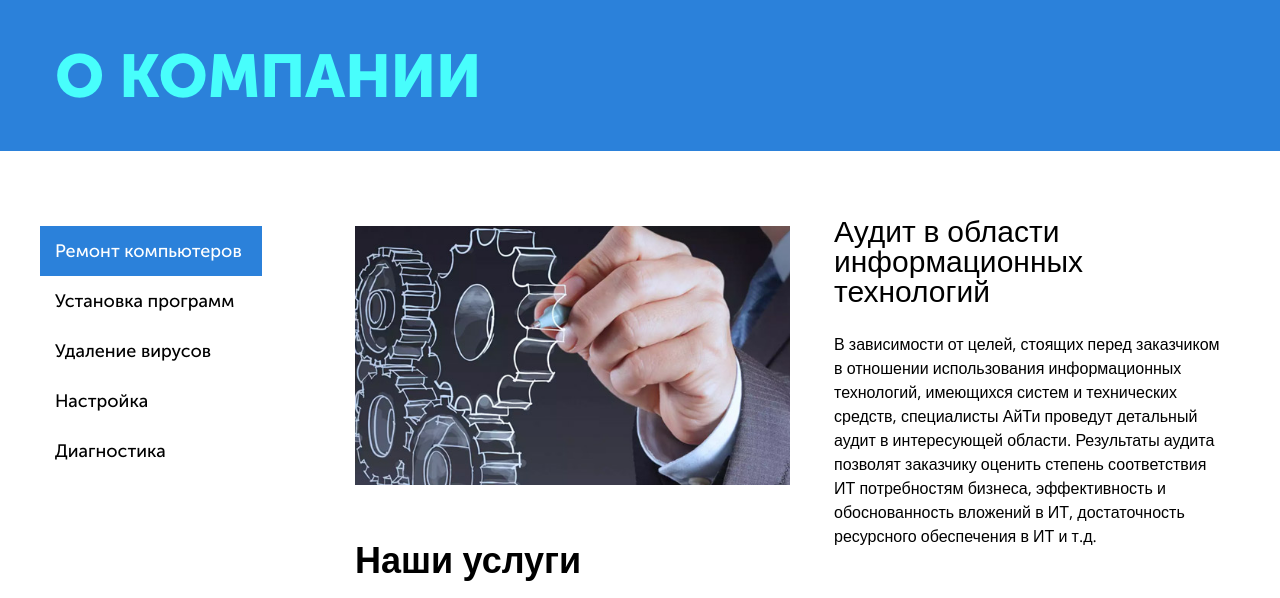
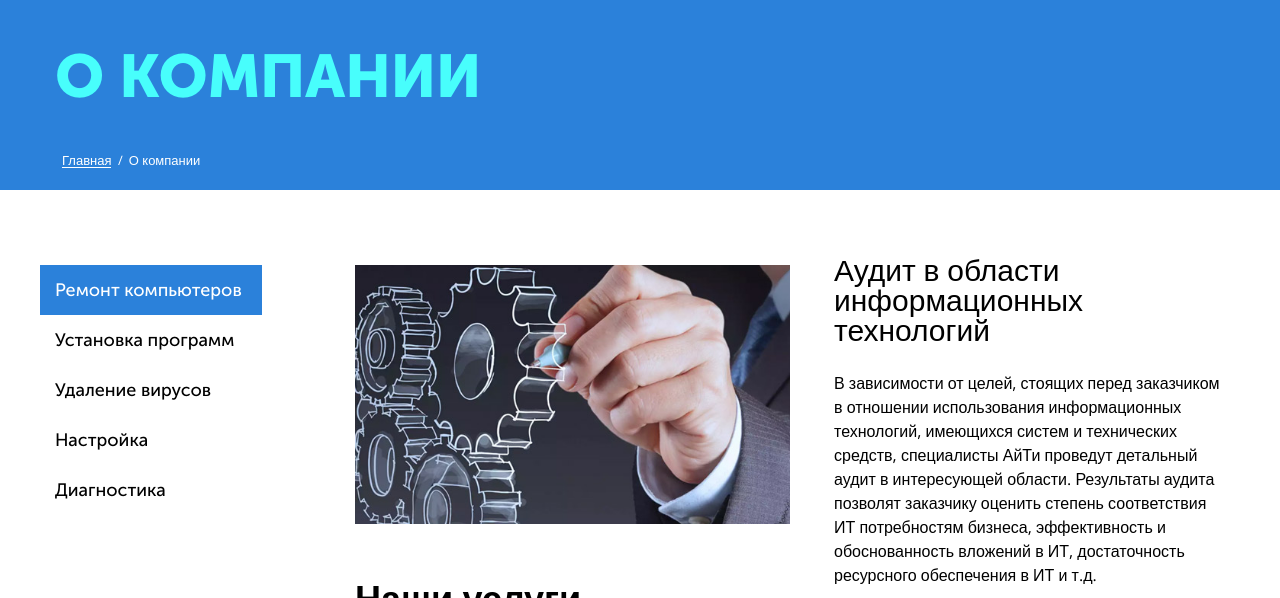
Before and after one commit to sheep-fish-vert/idoTehnology, a website: page src/about-company.html in a window 1280 px wide. Shown: the part 135-733 px from the top of the page. Drawn offline with nearby package versions, Linux system fonts and the light colour scheme; files that its build step writes are made by us from their sources.

Commit message:
added bradcrumbs

```diff
--- a/src/about-company.html
+++ b/src/about-company.html
@@ -13,6 +13,15 @@
                 <div class="mbox">
 
                     <h1 class="main" style="color:#48fefc;">О Компании</h1>
+
+                    <div class="breadcrumbs">
+                        <ul>
+                            <li>
+                                <a href="#">Главная</a>
+                            </li>
+                            <li>О компании</li>
+                        </ul>
+                    </div>
 
                     <!--
                     <div class="blue-block-nav">
--- a/src/sass/zdev_1.scss
+++ b/src/sass/zdev_1.scss
@@ -448,6 +448,12 @@
 
         .another-line-slider{margin-bottom: 77px;}
 
+        .line-slider{
+            .line-item-wrap{
+                .line-text{max-width:195px;}
+            }
+        }
+
     }
 
 /* /about-company-global */
```
